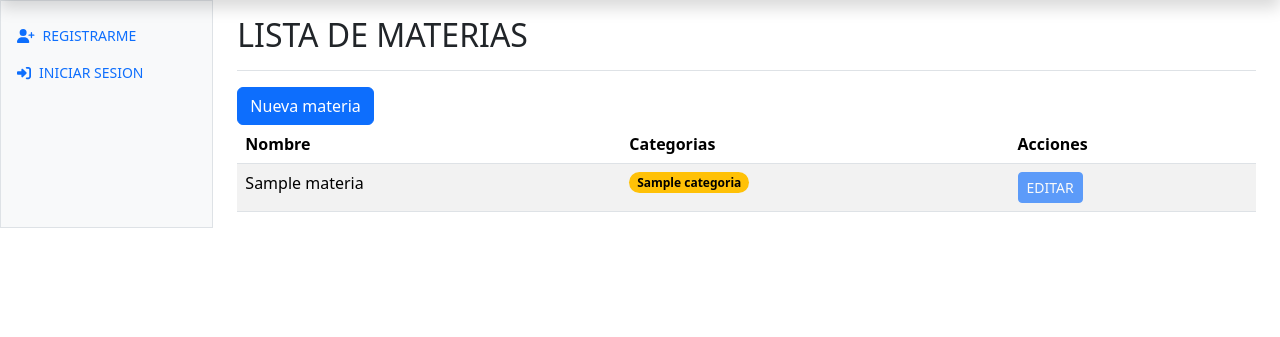
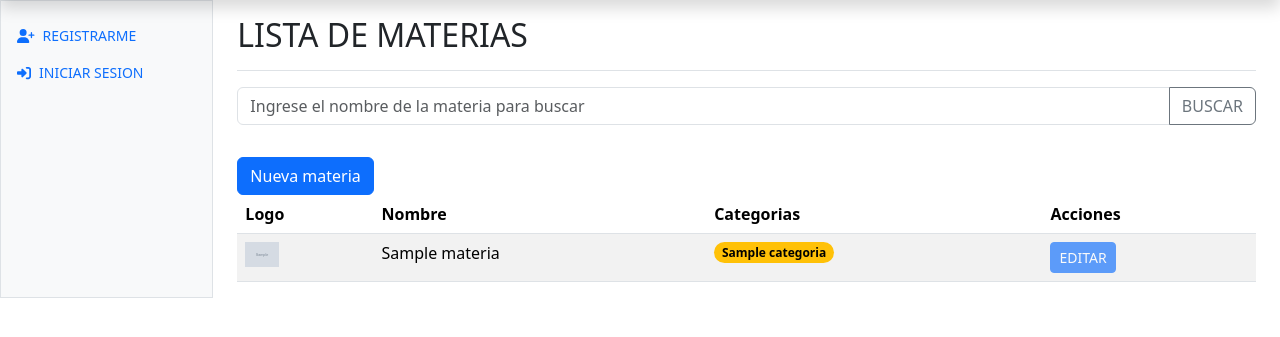
Before and after one commit to lucasibaniez/asistencia-alumnos, a Django app: page /materias/listar/ in a window 1280 px wide. Shown: the part 48-385 px from the top of the page. Run offline with Django 5.2, Linux system fonts and the light colour scheme; tables that the repository leaves empty hold one stand-in row (values such as "Sample post"); grey boxes marked "Sample" are stand-in pictures.

Commit message:
filtro de materias

```diff
--- a/asistencia_alumnos/apps/materias/forms.py
+++ b/asistencia_alumnos/apps/materias/forms.py
@@ -10,4 +10,4 @@ class MateriaForm(forms.ModelForm):
 
     class Meta:
         model = Materia
-        fields = ["nombre", "categorias"]
+        fields = ["nombre", "categorias", "logo"]
--- a/asistencia_alumnos/apps/materias/models.py
+++ b/asistencia_alumnos/apps/materias/models.py
@@ -11,5 +11,6 @@ class Materia(models.Model):
     nombre = models.CharField(max_length=100)
     categorias = models.ManyToManyField(Categoria)
     # ejemplo = models.OneToOneField()
+    logo = models.ImageField(null=True, blank=True, upload_to="materias_logo/")
 
 # Materia --> "Desarrollo web" ("informatica", "programacion")
--- a/asistencia_alumnos/apps/materias/views.py
+++ b/asistencia_alumnos/apps/materias/views.py
@@ -13,7 +13,17 @@ class Listar(ListView):
     paginate_by = 20
 
     def get_queryset(self):
-        return self.model.objects.all().order_by("nombre")
+        buscador=self.request.GET.get("buscador", "")
+        query = self.model.objects.all().order_by("nombre")
+        if buscador:
+            query = query.filter(nombre__icontains=buscador)
+        print("El usuario quiere buscar:", buscador)
+        return query
+
+    def get_context_data(self, **kwargs):
+        ctx = super(Listar, self).get_context_data(**kwargs)
+        ctx["buscador"] = self.request.GET.get("buscador", "")
+        return ctx
 
 class Nuevo(LoginRequiredMixin, CreateView):
     template_name = "materias/crear.html"
--- a/asistencia_alumnos/asistencia_alumnos/urls.py
+++ b/asistencia_alumnos/asistencia_alumnos/urls.py
@@ -1,6 +1,9 @@
 from django.contrib import admin
 from django.contrib.auth import views as views_django
 from django.urls import path, include
+
+from django.conf import settings
+from django.conf.urls.static import static
 
 # from .views import login, home
 from . import views
@@ -21,4 +24,4 @@ urlpatterns = [
     path("clases/", include('apps.clases.urls')),
     path("asistencias/", include('apps.asistencias.urls')),
     path("materias/", include('apps.materias.urls'))
-]
+]+static(settings.MEDIA_URL, document_root=settings.MEDIA_ROOT)
--- a/asistencia_alumnos/templates/materias/crear.html
+++ b/asistencia_alumnos/templates/materias/crear.html
@@ -11,7 +11,7 @@
         <h1 class="h2">Nueva materia</h1>
     </div>
 
-    <form method="POST">{% csrf_token %}
+    <form method="POST" enctype="multipart/form-data">{% csrf_token %}
 
 
 
--- a/asistencia_alumnos/templates/materias/listar.html
+++ b/asistencia_alumnos/templates/materias/listar.html
@@ -1,4 +1,6 @@
 {% extends 'base/base.html' %}
+
+{% load static %}
 
 {% block contenido %}
 
@@ -8,6 +10,18 @@
 
 
 	</div>
+	<div class="row mb-3">
+		<div class="col">
+			<form method="GET">
+				<div class="input-group">
+
+					<input type="text" class="form-control" name="buscador" placeholder="Ingrese el nombre de la materia para buscar" value="{{buscador}}">
+					<button type="submit" class="btn btn-outline-secondary" type="button">BUSCAR</button>
+
+				</div>
+			</form>
+		</div>
+	</div>
 	<div class="row">
 
 		<div class="col">
@@ -15,6 +29,7 @@
 			<table class="table table-striped">
 				<thead>
 					<tr>
+						<th scope="col">Logo</th>
 						<th scope="col">Nombre</th>
 						<th scope="col">Categorias</th>
 						<th>Acciones</th>
@@ -27,6 +42,17 @@
 
 
 						<tr>
+							<td>
+
+
+								{% if materia.logo %}
+									<img height="25px" src="{{materia.logo.url}}">
+								{% else %}
+									<img height="25px" src="{% static 'images/defaults/materia.png' %}">
+								{% endif %}
+
+
+							</td>
 							<td>{{materia.nombre}}</td>
 							<td>
                                 <!--
```
Also changed, not shown: asistencia_alumnos/asistencia_alumnos/settings.py (+9 -3 lines), asistencia_alumnos/apps/asistencias/migrations/0003_alter_asistencia_usuario.py (added), asistencia_alumnos/apps/materias/migrations/0003_materia_logo.py (added), asistencia_alumnos/media/materias_logo/Base-de-Datos-YMANT.webp (added), asistencia_alumnos/static/images/defaults/materia.png (added).
